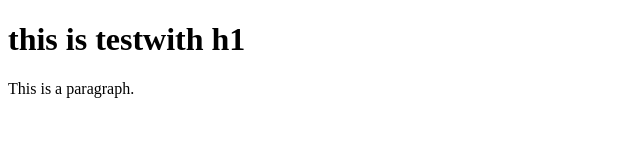
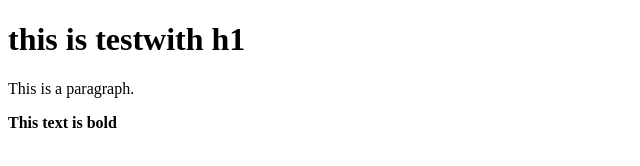
Before and after one commit to WeebDown/test-html, a plain HTML site: page index.html in a window 1280 px wide. Shown: the whole page, without its empty margins (0-640 px from the left). Drawn offline with Linux system fonts and the light colour scheme.

Commit message:
penambahan style

```diff
--- a/index.html
+++ b/index.html
@@ -15,5 +15,6 @@
 <p>This is a paragraph.</p>
 
 <!-- Remember to add more information here -->
+<b>This text is bold</b>
 </body>
 </html>
```
